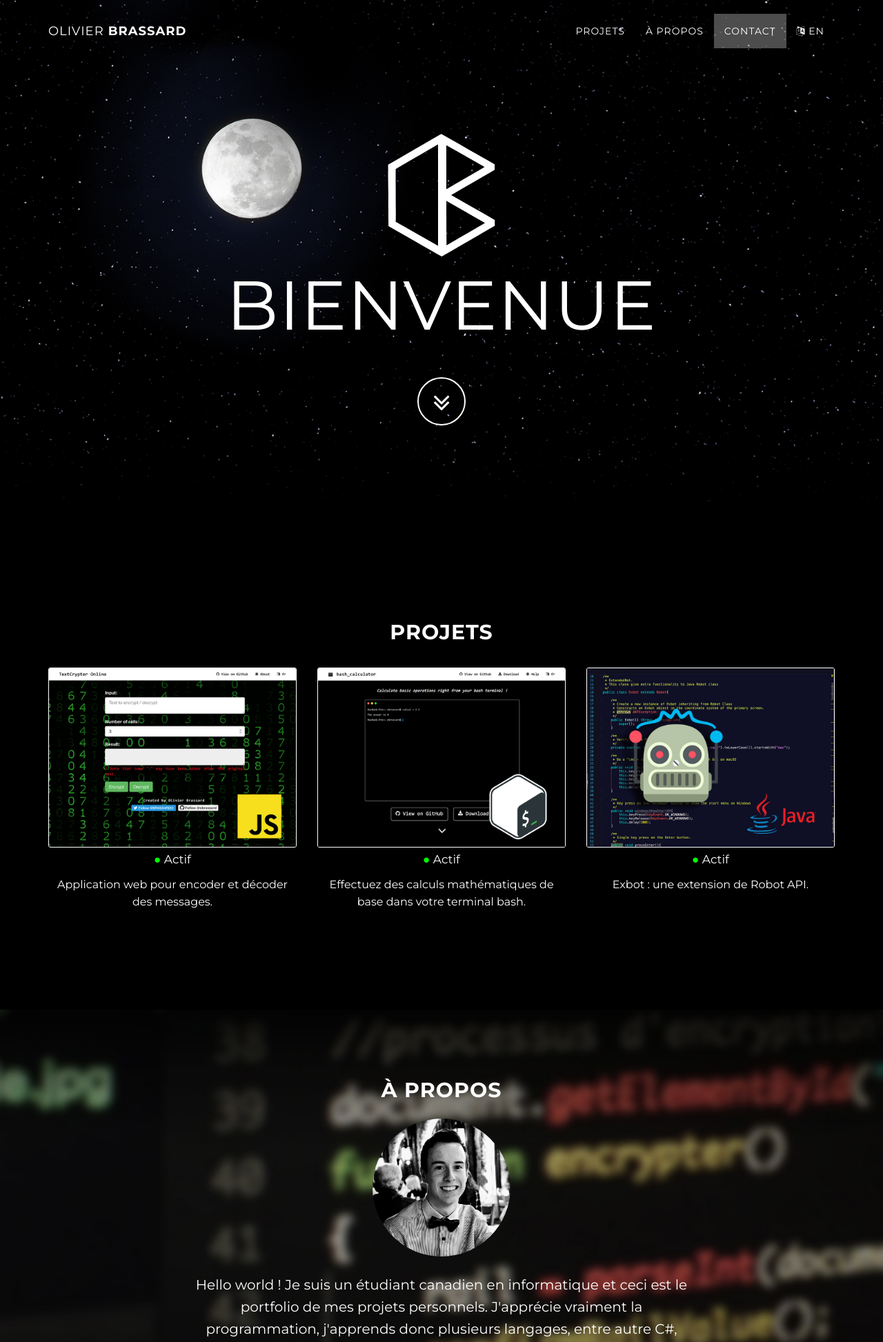
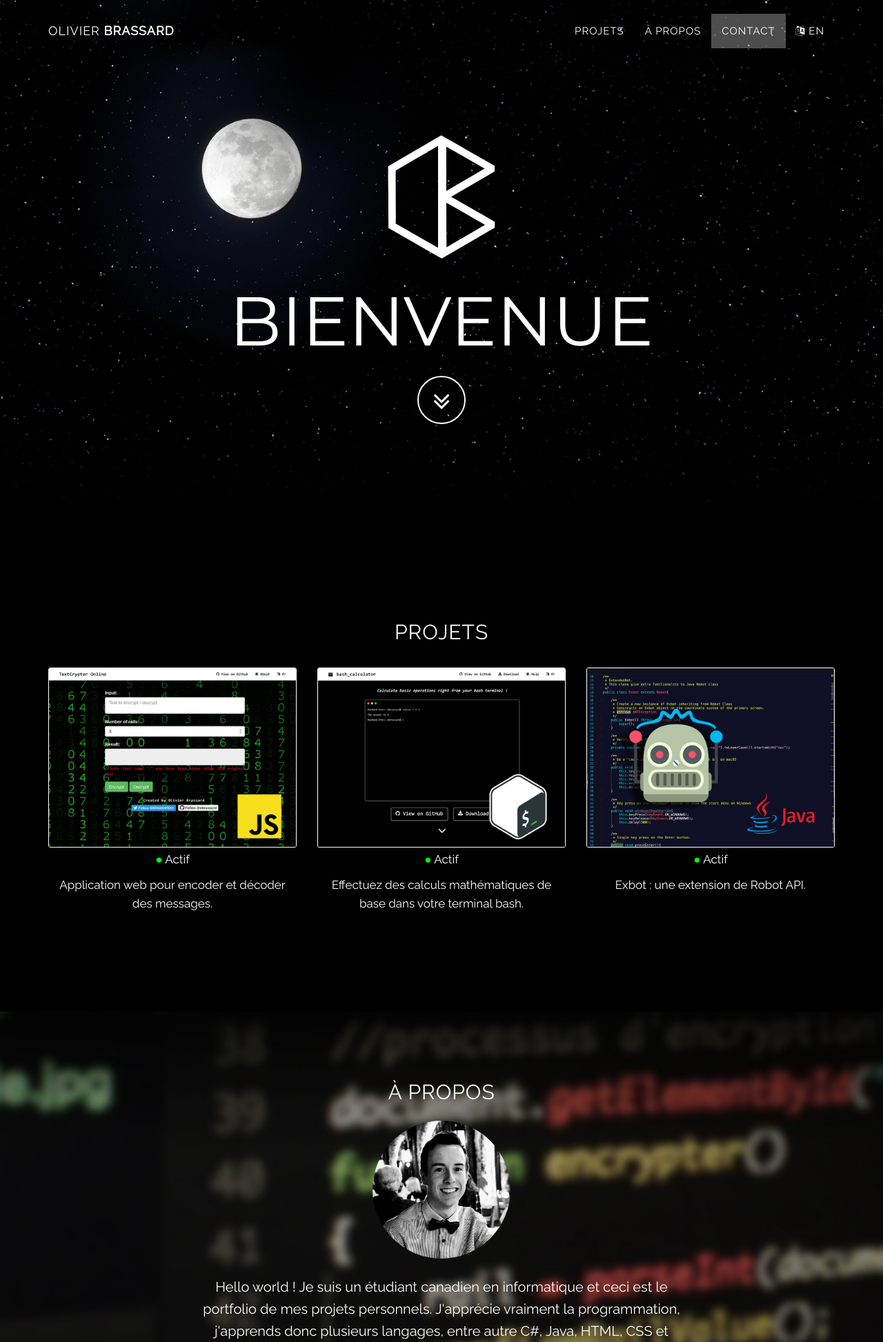
Before and after one commit to obrassard/portfolio-personnel, a PHP site: page / in a window 1280 px wide. Shown: the top 1946 px of the page at 69% size. Run offline with PHP 8.4, Linux system fonts and the light colour scheme; some libraries are stand-ins or nearby versions.

Commit message:
Changed the font

```diff
--- a/css/theme.css
+++ b/css/theme.css
@@ -1,9 +1,11 @@
 
-@import url('https://fonts.googleapis.com/css?family=Roboto');
+
+@import url('https://fonts.googleapis.com/css?family=Montserrat|Raleway|Roboto');
+
 body {
   width: 100%;
   height: 100%;
-  font-family: "Montserrat", "roboto", "Helvetica Neue", Helvetica, Arial, sans-serif;
+  font-family: "Raleway", "Roboto", "Helvetica Neue", Helvetica, Arial, sans-serif;
   color: white;
   background-color: black;
 }
@@ -12,7 +14,10 @@ html {
   width: 100%;
   height: 100%;
 }
-h1,
+h1{
+  font-family:"Montserrat", "Helvetica Neue", "Helvetica Neue", Helvetica, Arial, sans-serif;
+  text-transform: uppercase;
+}
 h2,
 h3,
 h4,
@@ -20,8 +25,7 @@ h5,
 h6 {
   margin: 0 0 35px;
   text-transform: uppercase;
-  font-family: "Montserrat", "Helvetica Neue", Helvetica, Arial, sans-serif;
-  font-weight: 700;
+  font-family: "Raleway","Inconsolata", "Helvetica Neue", Helvetica, Arial, sans-serif;
   letter-spacing: 1px;
 }
 p {
@@ -54,8 +58,13 @@ a:focus {
   margin-bottom: 0;
   border-bottom: 1px solid rgba(255, 255, 255, 0.3);
   text-transform: uppercase;
-  font-family: "Montserrat", "Helvetica Neue", Helvetica, Arial, sans-serif;
+  font-family: "Raleway","Montserrat", "Helvetica Neue", Helvetica, Arial, sans-serif;
   background-color: black;
+  font-weight: 600;
+}
+.navbar-nav{
+  font-weight: 500;
+  font-size: 15px;
 }
 .navbar-custom .navbar-toggle {
   color: white;
@@ -344,7 +353,7 @@ body {
 {
   margin-top:5px;
   font-size: 17px;
-  font-family: "Montserrat", 'Roboto', arial, sans-serif;
+  font-family: "Raleway", 'Roboto', arial, sans-serif;
   margin-bottom: 12px;
 }
 
@@ -379,7 +388,7 @@ body {
 }
 .description{
     margin-top: 5px;
-    font-size: 16px;
+    font-size: 17px;
 }
 .bordered{
     border: 1px solid #ffffff;
```
